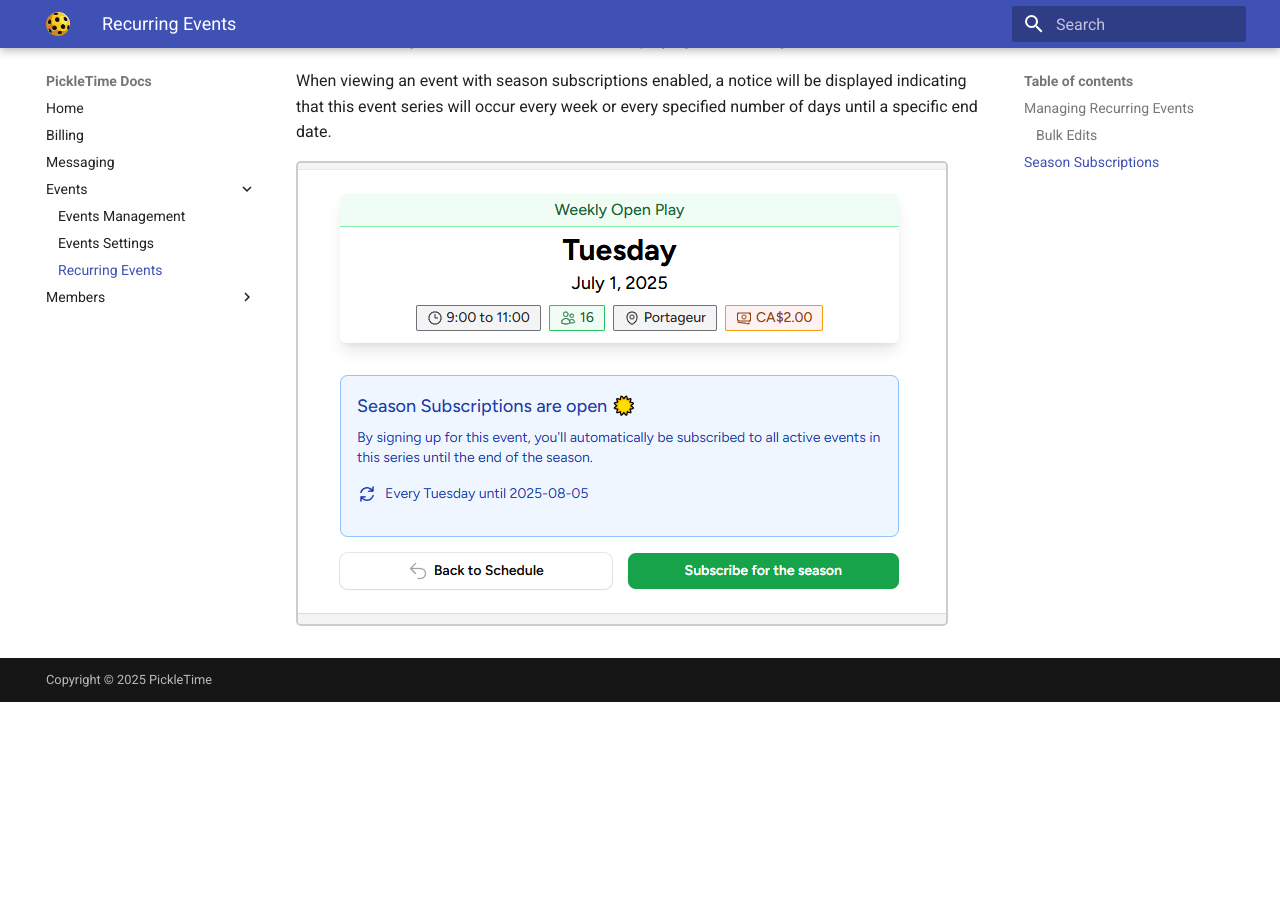
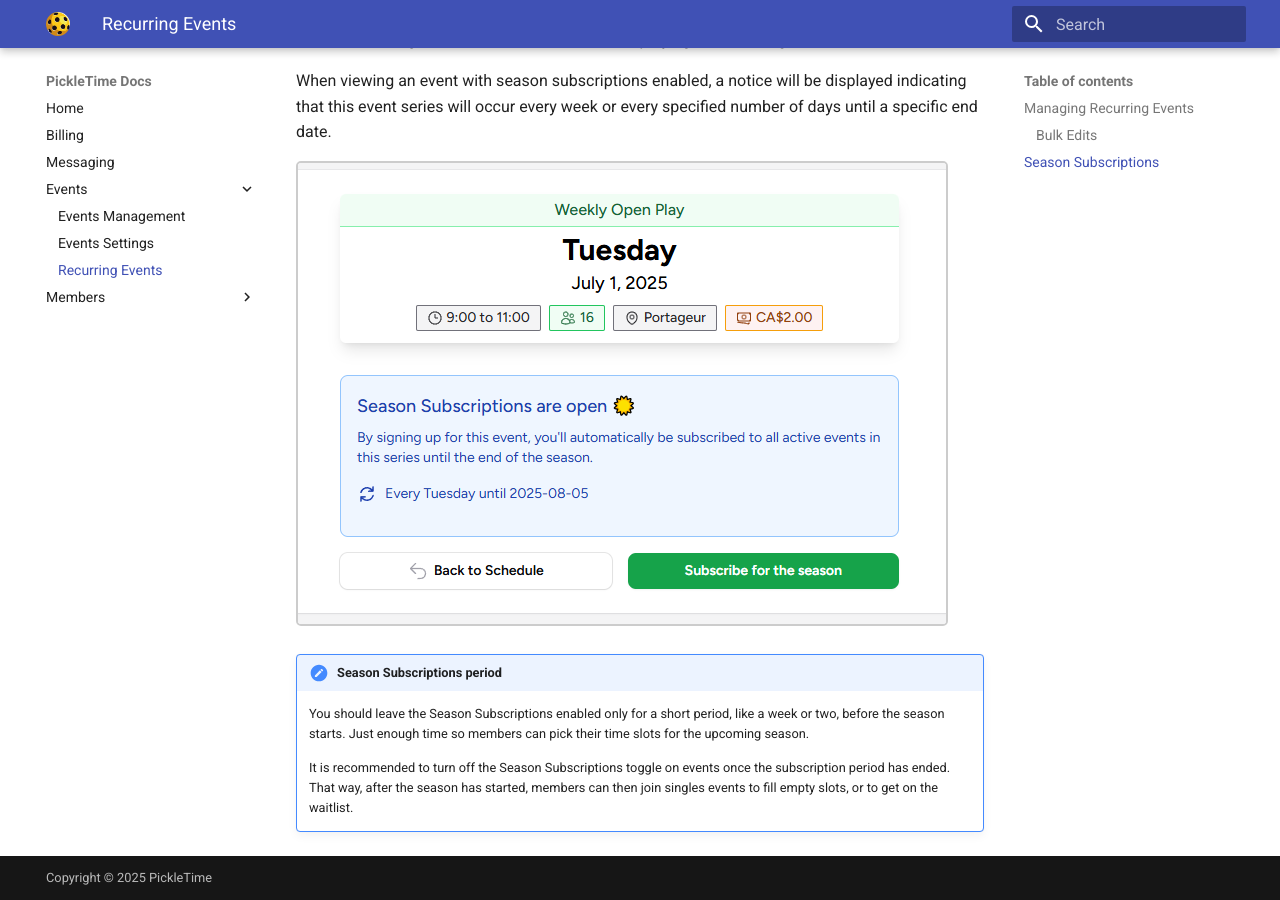
Before and after one commit to jorioux/docs, an MkDocs documentation site: the page built from docs/events/recurring-events.md, in a window 1280 px wide and 900 px high, scrolled down 2570 px. Built offline with MkDocs 1.6.1 and Material for MkDocs 9.7.7, drawn with Linux system fonts in a browser that asks for light colours; before the commit the page ends 3272 px from its top, so only the background shows below that.

Commit message:
add note on season subscription period

```diff
--- a/docs/events/recurring-events.md
+++ b/docs/events/recurring-events.md
@@ -48,3 +48,10 @@
 When viewing an event with season subscriptions enabled, a notice will be displayed indicating that this event series will occur every week or every specified number of days until a specific end date.
 
 ![Subscribe for the season](../images/events/subscribe-for-the-season.png)
+
+!!! note "Season Subscriptions period"
+
+    You should leave the Season Subscriptions enabled only for a short period, like a week or two, before the season starts. Just enough time so members can pick their time slots for the upcoming season.
+
+    It is recommended to turn off the Season Subscriptions toggle on events once the subscription period has ended.
+    That way, after the season has started, members can then join singles events to fill empty slots, or to get on the waitlist.
```
